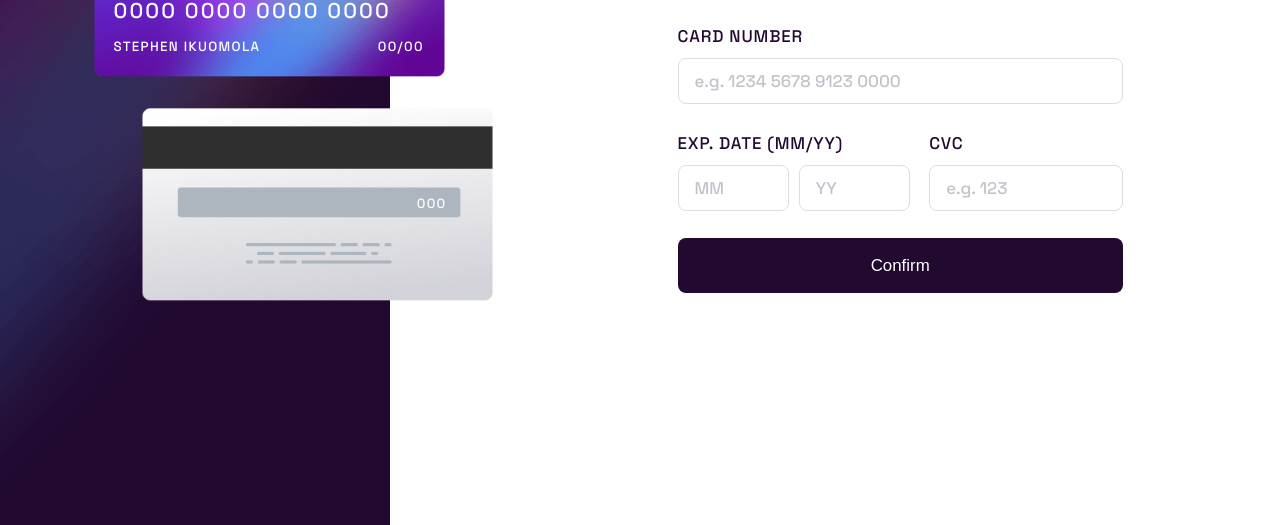
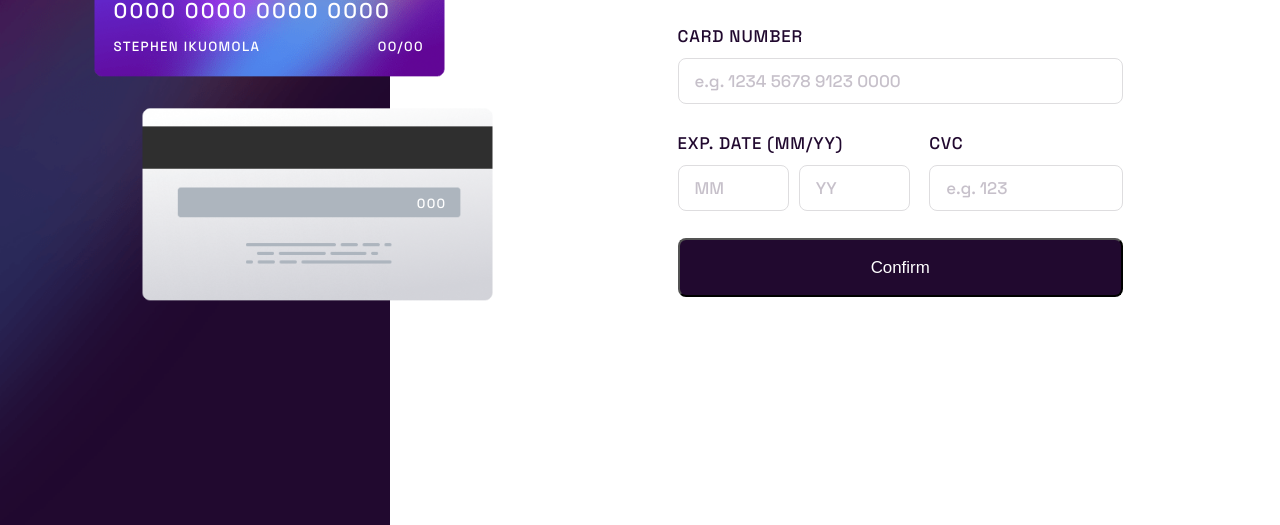
Before and after one commit to stephenikuomola/interactive-card-details-form, a website built with Parcel: page index.html in a window 1280 px wide. Shown: the part 275-800 px from the top of the page. Built offline with nearby package versions, Linux system fonts and the light colour scheme.

Commit message:
modify(core): make changes to files in source folder

```diff
--- a/src/card.css
+++ b/src/card.css
@@ -179,11 +179,6 @@ body {
   background-color: var(--white);
 }
 
-button {
-  appearance: none;
-  background: none;
-  border: none;
-}
 
 main {
   min-height: 100vh;
@@ -372,6 +367,7 @@ p[class~="active"] {
 
 /* Styling the buttons */
 button {
+  appearance: none;
   display: var(--block);
   background-color: var(--very-dark-violet);
   width: 100%;
@@ -499,12 +495,6 @@ img[alt="complete-icon"] {
     display: flex;
   }
 
-  .interactive-card__container {
-    background-image: url("/assets/images/bg-main-desktop.png");
-    padding: unset;
-    position: relative;
-  }
-
   .container__image-front,
   .container__image-back {
     width: 350px;
@@ -523,6 +513,9 @@ img[alt="complete-icon"] {
   }
 
   .interactive-card__container {
+    background-image: url("/assets/images/bg-main-desktop.png");
+    padding: unset;
+    position: relative;
     flex-basis: 35%;
     display: flex;
     justify-content: center;
```
Also changed, not shown: src/card.js (+0 -7 lines).
